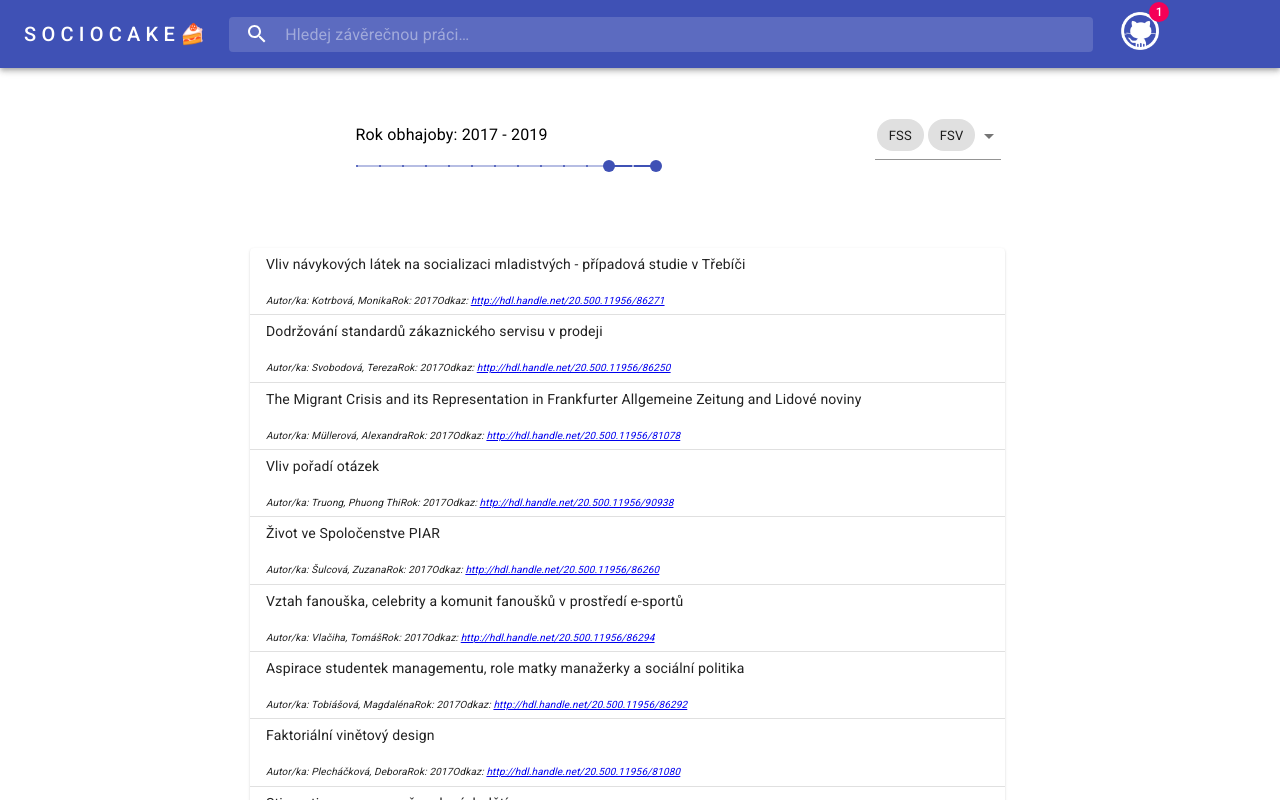
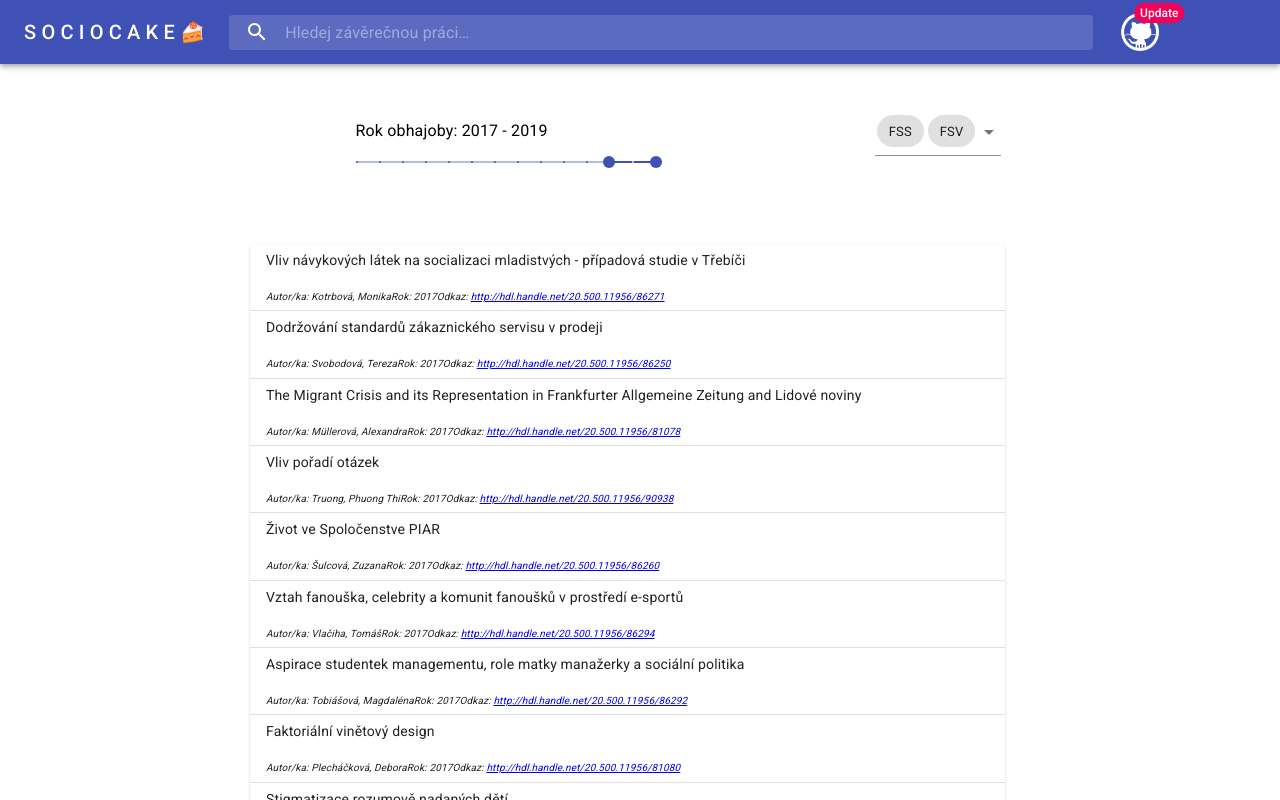
Before and after one commit to buresj/sociologikon, a React (Create React App) app: page / in a window 1280 px wide. Shown: the top 800 px of the page. Built offline with nearby package versions, Linux system fonts and the light colour scheme.

Commit message:
direction to root added to header

```diff
--- a/src/components/SearchBar.js
+++ b/src/components/SearchBar.js
@@ -107,7 +107,7 @@ const SearchBar = (props) => {
       <AppBar position="static">
         <Toolbar>
           <Typography className={classes.title} variant="h6" noWrap>
-            S O C I O C A K E <span role='img' aria-label="CakeIcon"> 🍰</span>
+            <a style={{ textDecoration: 'none', color: 'white' }} href="/">S O C I O C A K E <span role='img' aria-label="CakeIcon"> 🍰</span></a>
           </Typography>
           <div className={classes.search}>
             <div className={classes.searchIcon}>
@@ -125,8 +125,8 @@ const SearchBar = (props) => {
           </div>
           <div className={classes.sectionDesktop}>
             <IconButton aria-label="GitHub" color="inherit">
-              <Badge badgeContent={1} color="secondary">
-                <a title="Aktualizace" href="https://github.com/buresj/sociocake"><img src={logo} alt="octocat" height="38" /></a>
+              <Badge badgeContent={`Update`} color="secondary">
+                <img src={logo} href="https://github.com/buresj/sociocake" alt="octocat" height="38" />
               </Badge>
             </IconButton>
           </div>
```
